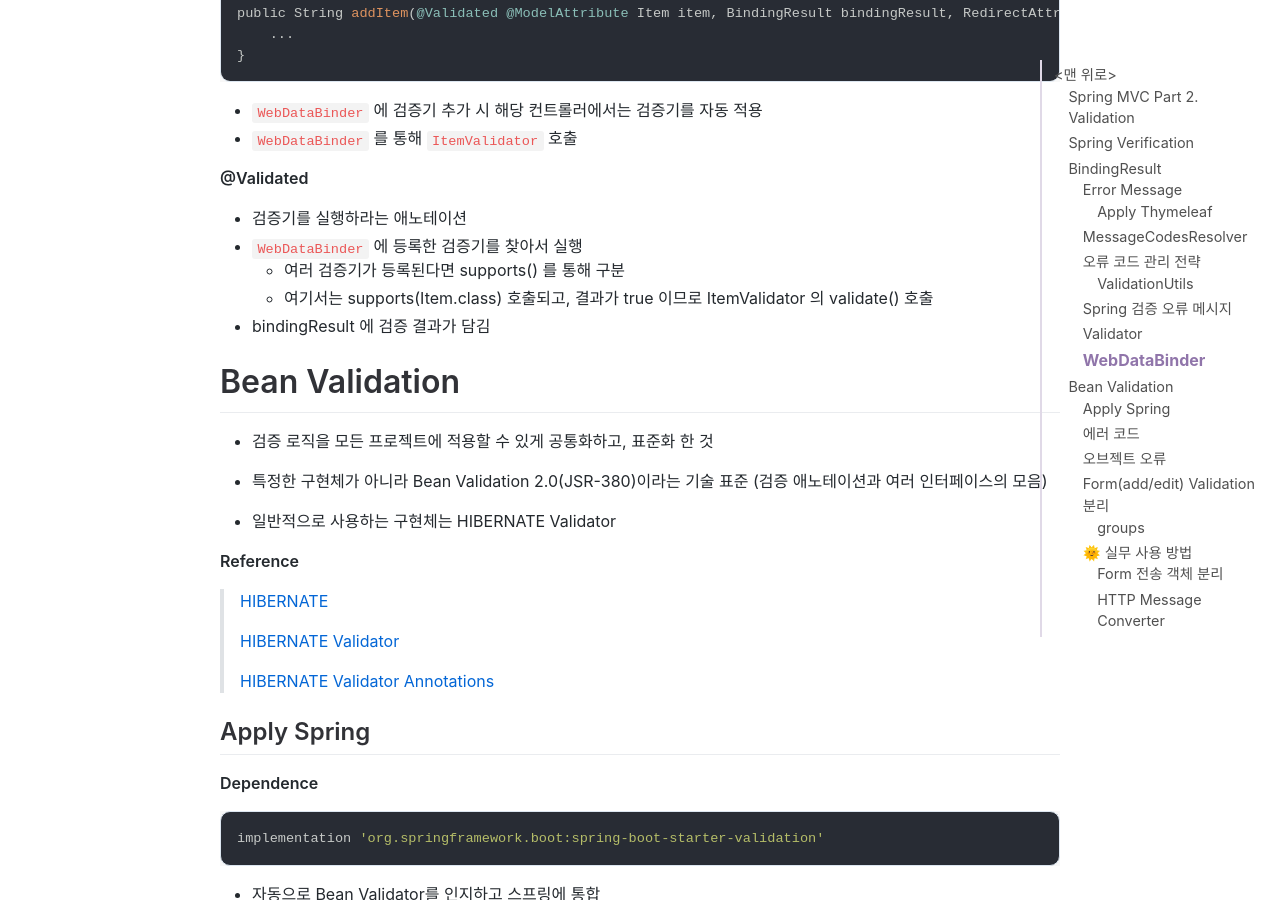
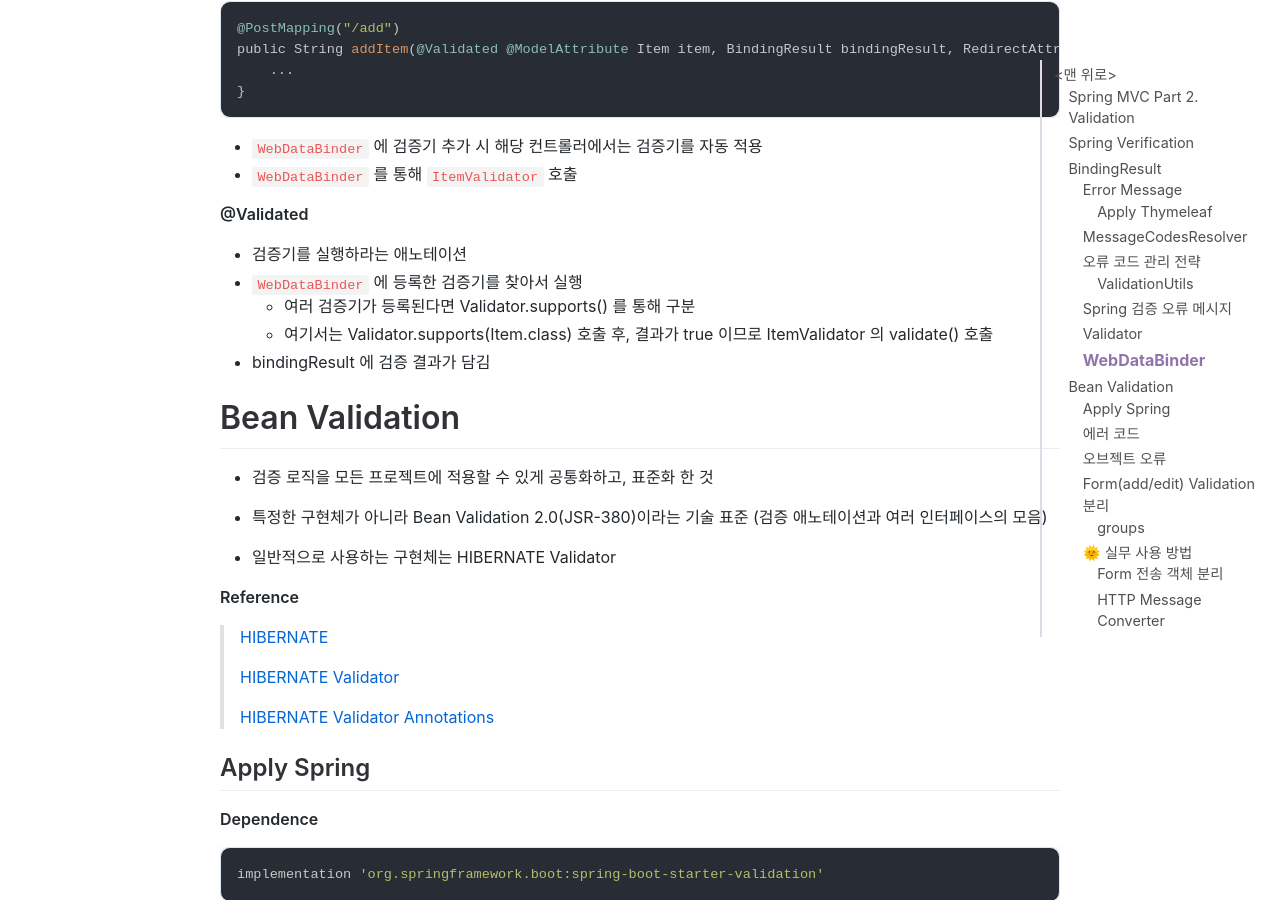
Before and after one commit to jihunparkme/jihunparkme.github.io, a Jekyll site: the page built from _posts/2021-10-12-Spring-MVC-Part2-Validation.md, in a window 1280 px wide and 900 px high, scrolled down 9803 px. Built offline with Jekyll 4.4.1, drawn with Linux system fonts in a browser that asks for light colours; nearby versions of some CDN libraries; comment, search, counter and statistics services are not loaded; some of the changed text lies outside the part shown.

Commit message:
[Conquest of Spring]  WebDataBinder

````diff
--- a/_posts/2021-10-12-Spring-MVC-Part2-Validation.md
+++ b/_posts/2021-10-12-Spring-MVC-Part2-Validation.md
@@ -341,15 +341,17 @@
 
 ## Spring 검증 오류 메시지
 
-- 주로 타입 정보가 맞지 않을 경우 Spring 직접 검증
-- Spring은 타입 오류가 발생하면 typeMismatch 오류 코드를 사용
+- Spring 은 타입 오류가 발생하면 typeMismatch 오류 코드를 사용
+  - 주로 타입 정보가 맞지 않을 경우 Spring 직접 검증
 - `typeMismatch` 오류 코드가 `MessageCodesResolver` 를 통해 4가지 메시지 코드로 생성
   - typeMismatch.item.price
   - typeMismatch.price
   - typeMismatch.java.lang.Integer
   - typeMismatch
 
-```properties
+errors.properties
+
+```groovy
 typeMismatch.java.lang.Integer=숫자를 입력해주세요.
 typeMismatch=타입 오류입니다.
 ```
@@ -448,8 +450,8 @@
 
 - 검증기를 실행하라는 애노테이션
 - `WebDataBinder` 에 등록한 검증기를 찾아서 실행
-  - 여러 검증기가 등록된다면 supports() 를 통해 구분
-  - 여기서는 supports(Item.class) 호출되고, 결과가 true 이므로 ItemValidator 의 validate() 호출
+  - 여러 검증기가 등록된다면 Validator.supports() 를 통해 구분
+  - 여기서는 Validator.supports(Item.class) 호출 후, 결과가 true 이므로 ItemValidator 의 validate() 호출
 - bindingResult 에 검증 결과가 담김
 
 
````
